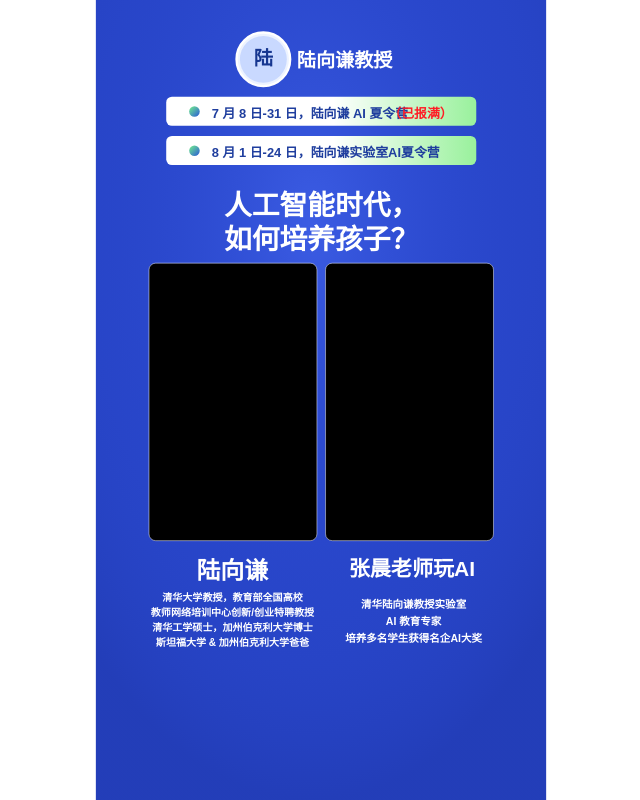
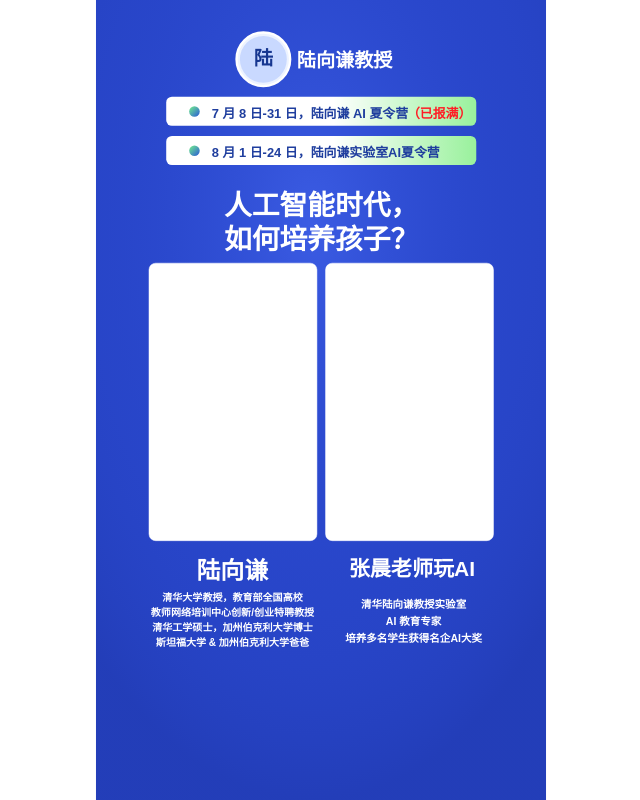
Before and after one commit to lulabs-org/covercast, a Next.js app: page /live in a window 1280 px wide. Shown: the whole page, without its empty margins (319-959 px from the left). Built offline with nearby package versions, Linux system fonts and the light colour scheme.

Commit message:
feat: add background cutout for shape elements
Add UI control to toggle background cutout on shape elements, implement SVG mask-based background clearing for cutout shapes, and add proper data normalization and scene rendering support for the new feature.

```diff
--- a/app/components/SceneCanvas.tsx
+++ b/app/components/SceneCanvas.tsx
@@ -106,8 +106,47 @@ export default function SceneCanvas({
               </linearGradient>
             );
           })}
+        {hasBackgroundCutouts(scene) ? (
+          <mask id={backgroundMaskId(idPrefix)} maskUnits="userSpaceOnUse">
+            <rect width={CANVAS_WIDTH} height={CANVAS_HEIGHT} fill="#ffffff" />
+            {scene.elements
+              .filter(
+                (element): element is ShapeElement =>
+                  isBackgroundCutoutShape(element),
+              )
+              .map((element) =>
+                element.type === "ellipse" ? (
+                  <ellipse
+                    key={element.id}
+                    cx={element.x + element.width / 2}
+                    cy={element.y + element.height / 2}
+                    rx={element.width / 2}
+                    ry={element.height / 2}
+                    fill="#000000"
+                  />
+                ) : (
+                  <rect
+                    key={element.id}
+                    x={element.x}
+                    y={element.y}
+                    width={element.width}
+                    height={element.height}
+                    rx={element.radius ?? 0}
+                    fill="#000000"
+                  />
+                ),
+              )}
+          </mask>
+        ) : null}
       </defs>
 
+      <g
+        mask={
+          hasBackgroundCutouts(scene)
+            ? `url(#${backgroundMaskId(idPrefix)})`
+            : undefined
+        }
+      >
         <rect
           width={CANVAS_WIDTH}
           height={CANVAS_HEIGHT}
@@ -120,6 +159,7 @@ export default function SceneCanvas({
           fill={`url(#${idPrefix}-bg-glow)`}
           opacity={0.68 * clampOpacity(scene.backgroundOpacity)}
         />
+      </g>
 
       {scene.elements.map((element) => (
         <ElementView
@@ -197,10 +237,10 @@ function ShapeElementView({
   idPrefix: string;
 }) {
   const commonProps = {
-    fill: resolveShapeFill(element, idPrefix),
+    fill: element.backgroundCutout ? "transparent" : resolveShapeFill(element, idPrefix),
     stroke: element.stroke,
     strokeWidth: element.strokeWidth,
-    opacity: element.opacity ?? 1,
+    opacity: element.backgroundCutout ? 1 : (element.opacity ?? 1),
   };
 
   if (element.type === "ellipse") {
@@ -436,3 +476,18 @@ function isGradientShape(element: SceneElement): element is ShapeElement & {
 function shapeGradientId(prefix: string, elementId: string): string {
   return `${prefix}-shape-gradient-${elementId}`;
 }
+
+function isBackgroundCutoutShape(element: SceneElement): element is ShapeElement {
+  return (
+    (element.type === "rect" || element.type === "ellipse") &&
+    element.backgroundCutout === true
+  );
+}
+
+function hasBackgroundCutouts(scene: Scene) {
+  return scene.elements.some(isBackgroundCutoutShape);
+}
+
+function backgroundMaskId(prefix: string) {
+  return `${prefix}-background-mask`;
+}
--- a/app/components/SceneEditor.tsx
+++ b/app/components/SceneEditor.tsx
@@ -636,9 +636,22 @@ function ShapeInspector({
 
   return (
     <>
+      <label className="field checkbox-field">
+        <span>背景穿透</span>
+        <input
+          type="checkbox"
+          checked={element.backgroundCutout === true}
+          onChange={(event) =>
+            onPatch({
+              backgroundCutout: event.currentTarget.checked,
+            } as Partial<ShapeElement>)
+          }
+        />
+      </label>
       <label className="field">
         <span>填充类型</span>
         <select
+          disabled={element.backgroundCutout === true}
           value={fillMode}
           onChange={(event) => {
             const nextMode = event.currentTarget.value as ShapeFillMode;
@@ -653,7 +666,9 @@ function ShapeInspector({
         </select>
       </label>
 
-      {fillMode === "gradient" ? (
+      {element.backgroundCutout === true ? (
+        <p className="field-help">已挖空封面背景，OBS 中可透出后方画面；可继续保留描边。</p>
+      ) : fillMode === "gradient" ? (
         <>
           <ColorField
             label="渐变起点"
--- a/app/globals.css
+++ b/app/globals.css
@@ -344,6 +344,24 @@ h1 {
   box-shadow: 0 0 0 3px rgba(39, 100, 246, 0.14);
 }
 
+.checkbox-field {
+  display: grid;
+  grid-template-columns: 1fr auto;
+  align-items: center;
+  gap: 10px;
+}
+
+.checkbox-field input {
+  width: 20px;
+  min-height: 20px;
+}
+
+.field-help {
+  color: var(--muted);
+  font-size: 12px;
+  line-height: 1.5;
+}
+
 .field-grid {
   display: grid;
   grid-template-columns: repeat(2, minmax(0, 1fr));
--- a/app/lib/scene-svg.ts
+++ b/app/lib/scene-svg.ts
@@ -58,7 +58,7 @@ export function sceneToSvgMarkup(scene: Scene): string {
   return [
     `<svg xmlns="http://www.w3.org/2000/svg" width="${CANVAS_WIDTH}" height="${CANVAS_HEIGHT}" viewBox="0 0 ${CANVAS_WIDTH} ${CANVAS_HEIGHT}" role="img" aria-label="Covercast OBS live background">`,
     renderDefs("covercast", scene),
-    renderBackground(scene.backgroundColor, scene.backgroundOpacity),
+    renderBackground(scene.backgroundColor, scene.backgroundOpacity, "covercast", scene),
     ...scene.elements.map((element) => renderElement(element, "covercast")),
     "</svg>",
   ].join("");
@@ -74,6 +74,7 @@ export function renderDefs(prefix: string, scene?: Scene): string {
       )
       .map((element) => renderShapeGradient(element, prefix))
       .join("") ?? "";
+  const backgroundMask = renderBackgroundMask(prefix, scene);
 
   return `
     <defs>
@@ -95,17 +96,28 @@ export function renderDefs(prefix: string, scene?: Scene): string {
         <feDropShadow dx="0" dy="8" stdDeviation="10" flood-color="#142070" flood-opacity="0.28" />
       </filter>
       ${customGradients}
+      ${backgroundMask}
     </defs>
   `;
 }
 
-export function renderBackground(backgroundColor: string, backgroundOpacity = 1): string {
+export function renderBackground(
+  backgroundColor: string,
+  backgroundOpacity = 1,
+  prefix = "covercast",
+  scene?: Scene,
+): string {
   const opacity = clampOpacity(backgroundOpacity);
   const glowOpacity = Number((0.68 * opacity).toFixed(3));
+  const mask = hasBackgroundCutouts(scene)
+    ? ` mask="url(#${backgroundMaskId(prefix)})"`
+    : "";
 
   return `
-    <rect width="${CANVAS_WIDTH}" height="${CANVAS_HEIGHT}" fill="${escapeAttribute(backgroundColor)}" opacity="${opacity}" />
-    <rect width="${CANVAS_WIDTH}" height="${CANVAS_HEIGHT}" fill="url(#covercast-bg-glow)" opacity="${glowOpacity}" />
+    <g${mask}>
+      <rect width="${CANVAS_WIDTH}" height="${CANVAS_HEIGHT}" fill="${escapeAttribute(backgroundColor)}" opacity="${opacity}" />
+      <rect width="${CANVAS_WIDTH}" height="${CANVAS_HEIGHT}" fill="url(#${prefix}-bg-glow)" opacity="${glowOpacity}" />
+    </g>
   `;
 }
 
@@ -123,7 +135,10 @@ function renderElement(element: SceneElement, prefix: string): string {
 
 function renderShapeElement(element: ShapeElement, prefix: string): string {
   const opacity = element.opacity ?? 1;
-  const common = `fill="${escapeAttribute(resolveShapeFill(element, prefix))}" opacity="${opacity}"`;
+  const fill = element.backgroundCutout
+    ? "transparent"
+    : escapeAttribute(resolveShapeFill(element, prefix));
+  const common = `fill="${fill}" opacity="${element.backgroundCutout ? 1 : opacity}"`;
   const stroke = element.stroke
     ? ` stroke="${escapeAttribute(element.stroke)}" stroke-width="${element.strokeWidth ?? 1}"`
     : "";
@@ -170,6 +185,48 @@ function isGradientShape(element: SceneElement): element is ShapeElement & {
 
 function shapeGradientId(prefix: string, elementId: string): string {
   return `${prefix}-shape-gradient-${elementId}`;
+}
+
+function renderBackgroundMask(prefix: string, scene?: Scene): string {
+  const cutouts =
+    scene?.elements
+      .filter((element): element is ShapeElement => isBackgroundCutoutShape(element))
+      .map(renderCutoutMaskShape)
+      .join("") ?? "";
+
+  if (!cutouts) {
+    return "";
+  }
+
+  return `
+    <mask id="${backgroundMaskId(prefix)}" maskUnits="userSpaceOnUse">
+      <rect width="${CANVAS_WIDTH}" height="${CANVAS_HEIGHT}" fill="#ffffff" />
+      ${cutouts}
+    </mask>
+  `;
+}
+
+function renderCutoutMaskShape(element: ShapeElement): string {
+  if (element.type === "ellipse") {
+    return `<ellipse cx="${element.x + element.width / 2}" cy="${element.y + element.height / 2}" rx="${element.width / 2}" ry="${element.height / 2}" fill="#000000" />`;
+  }
+
+  return `<rect x="${element.x}" y="${element.y}" width="${element.width}" height="${element.height}" rx="${element.radius ?? 0}" fill="#000000" />`;
+}
+
+function isBackgroundCutoutShape(element: SceneElement): element is ShapeElement {
+  return (
+    (element.type === "rect" || element.type === "ellipse") &&
+    element.backgroundCutout === true
+  );
+}
+
+function hasBackgroundCutouts(scene?: Scene): boolean {
+  return scene?.elements.some(isBackgroundCutoutShape) ?? false;
+}
+
+function backgroundMaskId(prefix: string): string {
+  return `${prefix}-background-mask`;
 }
 
 export function gradientVector(direction: NonNullable<ShapeElement["gradient"]>["direction"]) {
--- a/app/lib/scene.ts
+++ b/app/lib/scene.ts
@@ -42,6 +42,7 @@ export type ShapeElement = ElementBase & {
   fill: string;
   fillMode?: ShapeFillMode;
   gradient?: ShapeGradient;
+  backgroundCutout?: boolean;
   stroke?: string;
   strokeWidth?: number;
   radius?: number;
@@ -216,7 +217,7 @@ const defaultScene: Scene = {
       name: "已报满标记",
       type: "text",
       text: "（已报满）",
-      x: 611,
+      x: 650,
       y: 219,
       width: 138,
       height: 28,
@@ -292,6 +293,7 @@ const defaultScene: Scene = {
       fill: "#000000",
       stroke: "#ffffff",
       strokeWidth: 1,
+      backgroundCutout: true,
     },
     {
       id: "video-right",
@@ -305,6 +307,7 @@ const defaultScene: Scene = {
       fill: "#000000",
       stroke: "#ffffff",
       strokeWidth: 1,
+      backgroundCutout: true,
     },
     {
       id: "speaker-left-name",
--- a/app/lib/storage.ts
+++ b/app/lib/storage.ts
@@ -106,8 +106,32 @@ function normalizeScene(value: unknown): Scene {
       typeof candidate.backgroundOpacity === "number"
         ? clamp(candidate.backgroundOpacity, 0, 1)
         : fallback.backgroundOpacity,
-    elements: candidate.elements,
+    elements: candidate.elements.map(normalizeElement),
   } as Scene;
+}
+
+function normalizeElement(element: unknown) {
+  if (!element || typeof element !== "object") {
+    return element;
+  }
+
+  const candidate = element as { id?: unknown; name?: unknown; type?: unknown };
+  const elementRecord = element as Record<string, unknown>;
+  const isVideoPlaceholder =
+    candidate.type === "rect" &&
+    (candidate.id === "video-left" ||
+      candidate.id === "video-right" ||
+      candidate.name === "左侧视频占位" ||
+      candidate.name === "右侧视频占位");
+
+  if (!isVideoPlaceholder || "backgroundCutout" in elementRecord) {
+    return element;
+  }
+
+  return {
+    ...elementRecord,
+    backgroundCutout: true,
+  };
 }
 
 function isSafeAssetId(id: string) {
```
Lines whose indentation alone changed are shown as unchanged.
